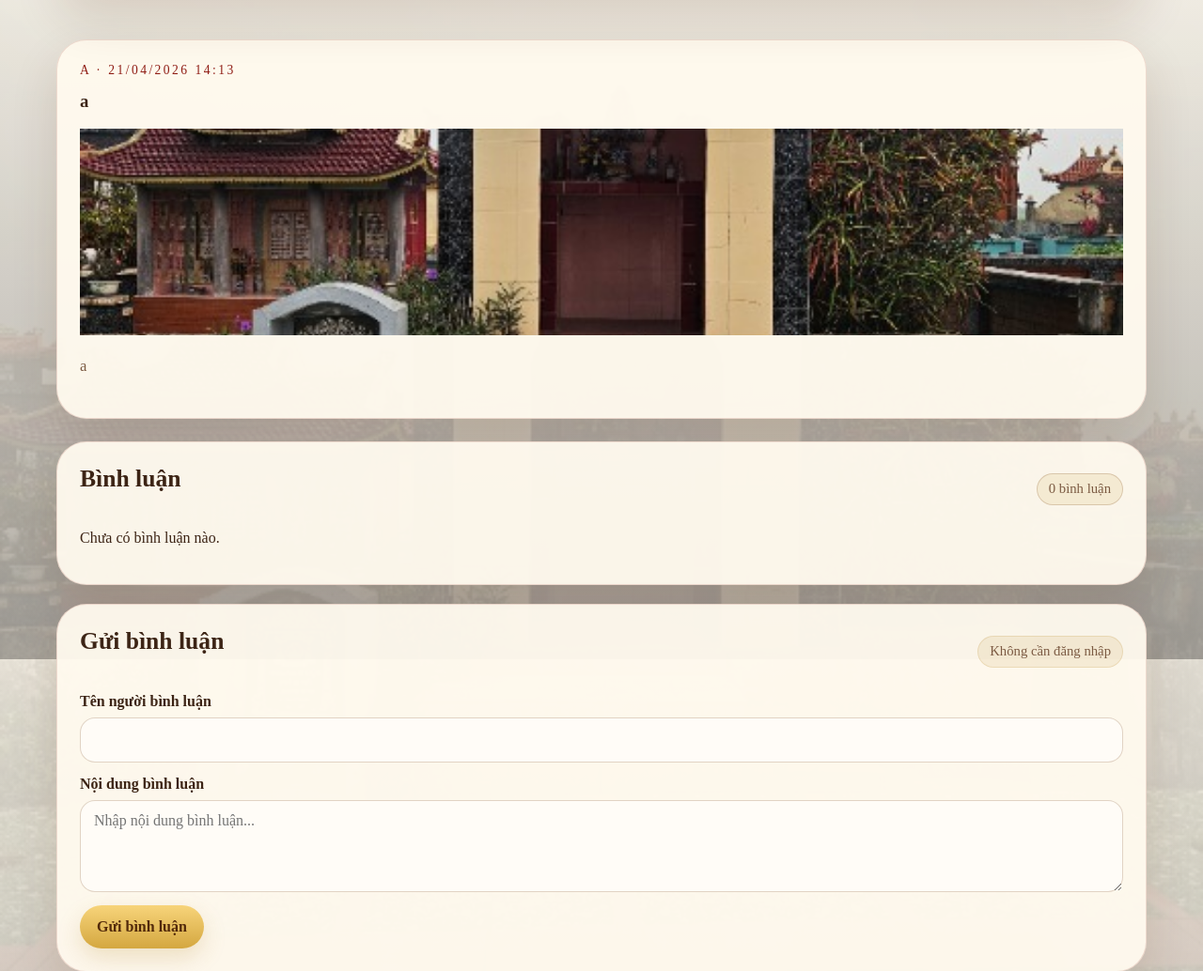
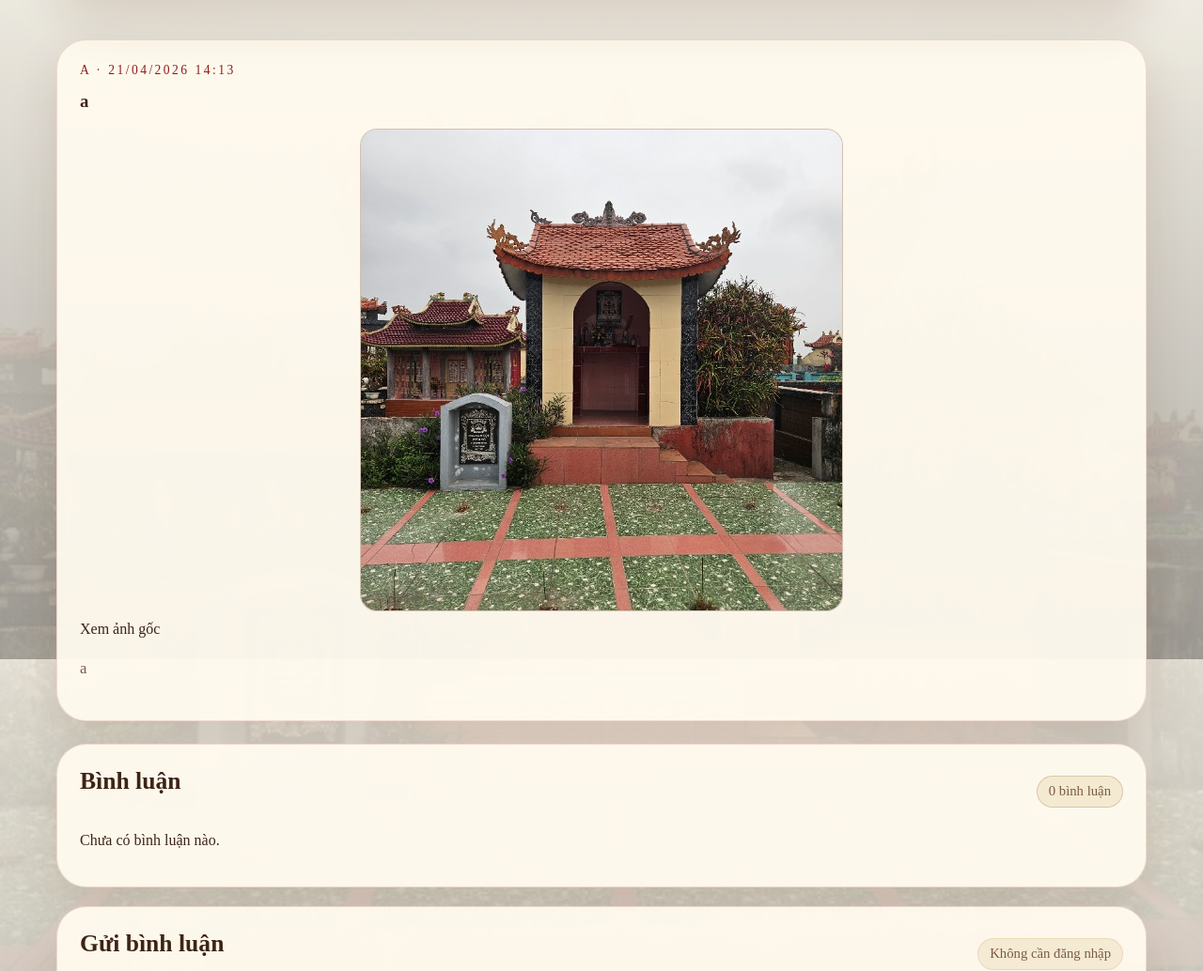
Before and after one commit to Tien-reus/webgiapha, a Django app: page /articles/3/ in a window 1280 px wide. Shown: the part 98-1132 px from the top of the page at 94% size. Run offline with Django 5.2, Linux system fonts and the light colour scheme; data comes from the database, SQL or seed files in the repository; both versions use the stored data as it was after the commit.

Commit message:
fix image

```diff
--- a/static/css/site.css
+++ b/static/css/site.css
@@ -460,6 +460,17 @@ h2 {
     height: 220px;
     object-fit: cover;
     background: #e9e4db;
+}
+
+.article-image--detail {
+    width: auto;
+    max-width: 100%;
+    height: auto;
+    max-height: none;
+    object-fit: initial;
+    margin: 0 auto;
+    border-radius: 18px;
+    border: 1px solid var(--line);
 }
 
 .article-body {
--- a/templates/base.html
+++ b/templates/base.html
@@ -5,7 +5,7 @@
     <meta charset="UTF-8">
     <meta name="viewport" content="width=device-width, initial-scale=1.0">
     <title>{% block title %}Gia phả dòng họ{% endblock %}</title>
-    <link rel="stylesheet" href="{% static 'css/site.css' %}?v=20260421f">
+    <link rel="stylesheet" href="{% static 'css/site.css' %}?v=20260421h">
 </head>
 <body>
     <div class="page-shell">
--- a/templates/genealogy/article_detail.html
+++ b/templates/genealogy/article_detail.html
@@ -9,7 +9,8 @@
             <p class="feature-number">{{ article.author }} · {{ article.created_at|date:"d/m/Y H:i" }}</p>
             <h1>{{ article.title }}</h1>
             {% if article.display_image %}
-                <img class="article-image" src="{{ article.display_image }}" alt="{{ article.title }}">
+                <img class="article-image article-image--detail" src="{{ article.display_image }}" alt="{{ article.title }}">
+                <p style="margin-top:10px;"><a href="{{ article.display_image }}" target="_blank" rel="noreferrer">Xem ảnh gốc</a></p>
             {% endif %}
             <div class="lead article-content">
                 {{ article.content|linebreaks }}
```
Also changed, not shown: db.sqlite3, media/articles/moto.jpg (added).
